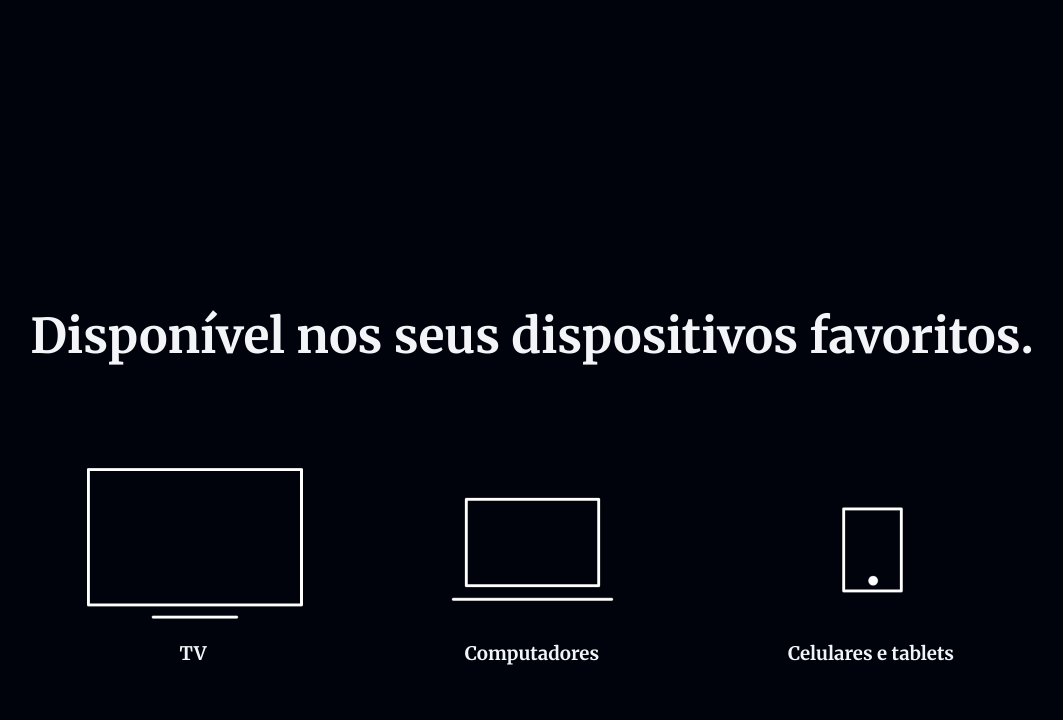
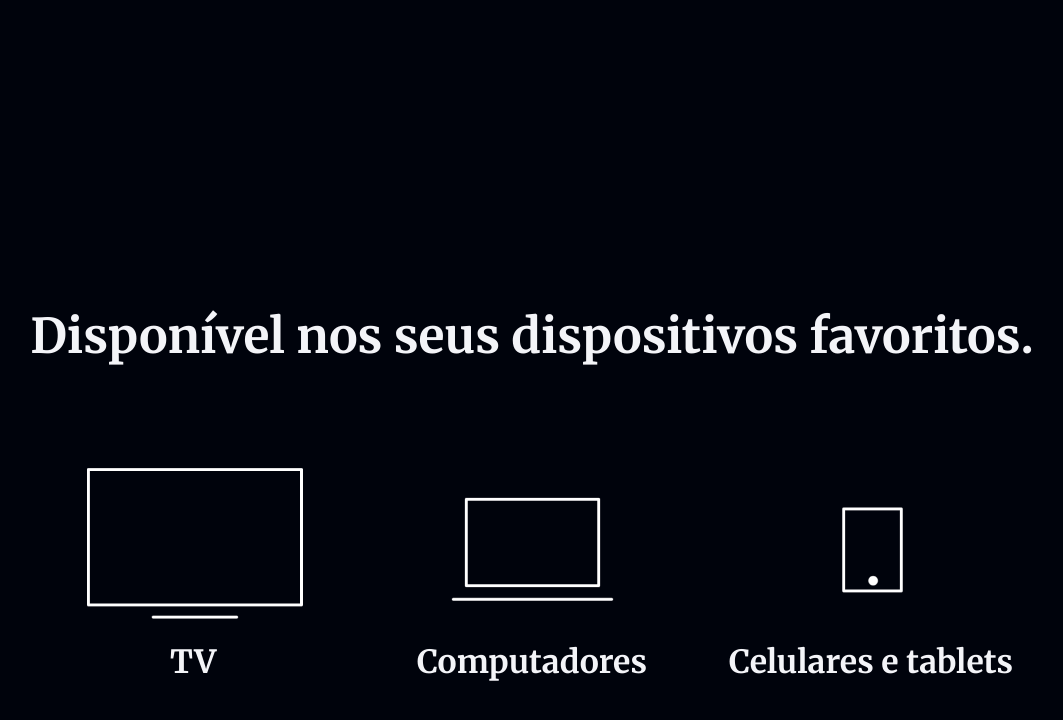
Before and after one commit to sosomalvadeza/AluraPlus2D, a plain HTML site: page index.html in a window 1280 px wide. Shown: the part 2894-3614 px from the top of the page, without its empty margins (108-1171 px from the left). Drawn offline with Linux system fonts and the light colour scheme.

Commit message:
Add files via upload

```diff
--- a/style.css
+++ b/style.css
@@ -95,5 +95,6 @@ body{
     color: var(--branco-principal)
 }
 .lista-item{
-
+    font-size: 32px;
+    color: var(--branco-principal)
 }
```
